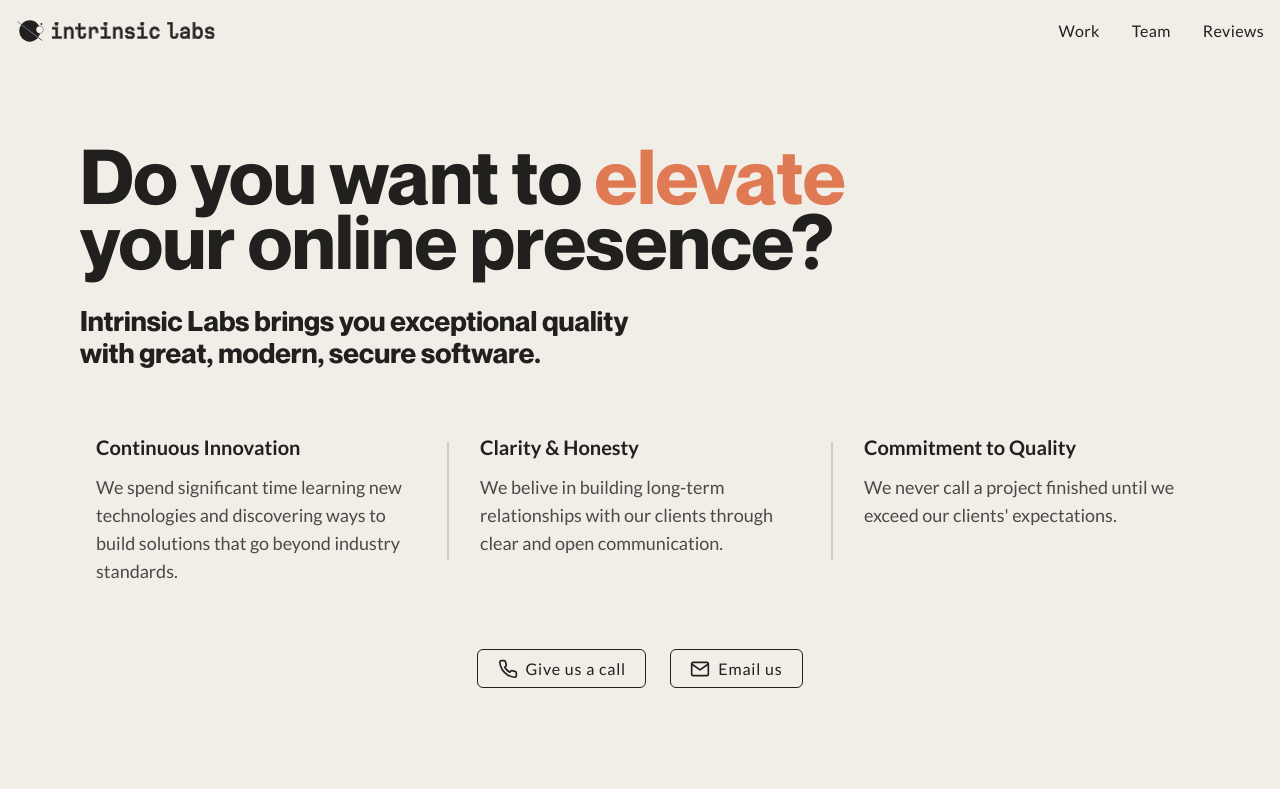
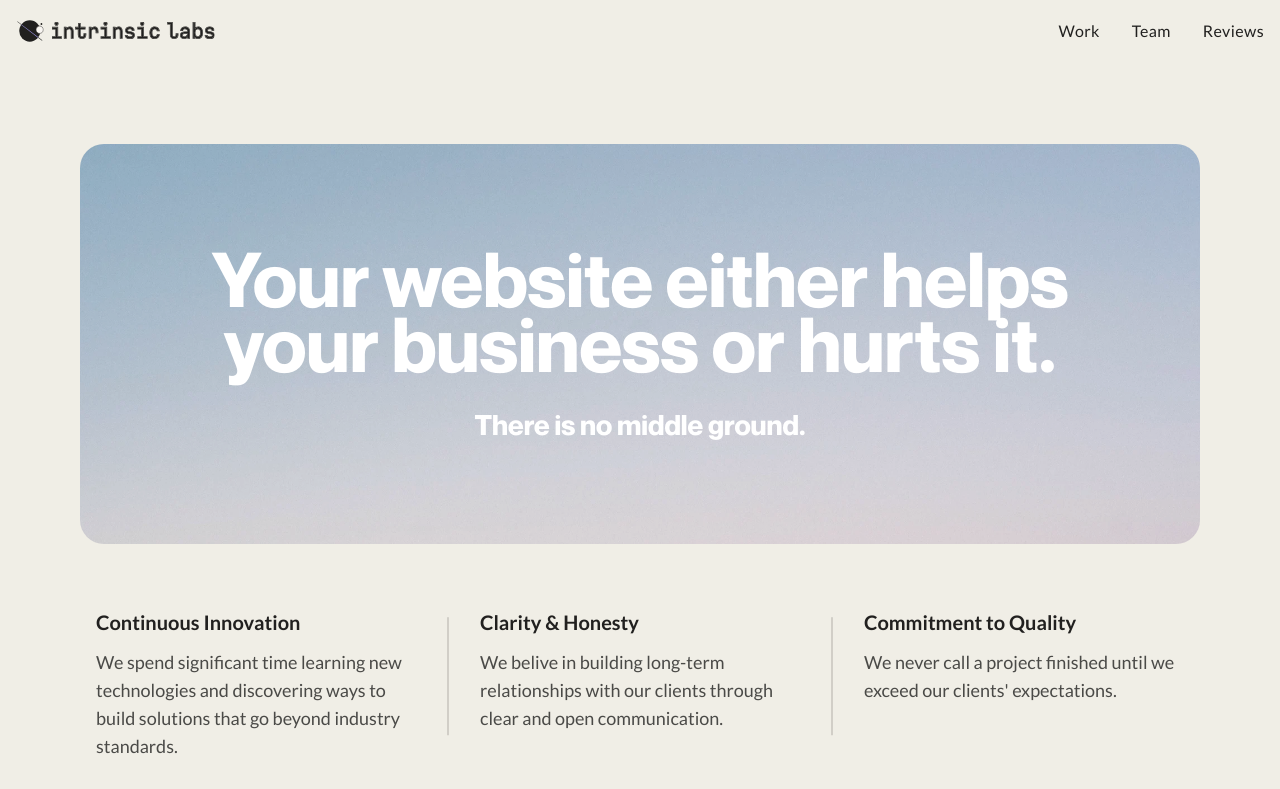
Before and after one commit to intrinsic-labs/intrinsiclabs.co, a Next.js app: page / in a window 1280 px wide. Shown: the top 789 px of the page. Built offline with nearby package versions, Linux system fonts and the light colour scheme.

Commit message:
upgrade hero

```diff
--- a/src/components/home/Hero.tsx
+++ b/src/components/home/Hero.tsx
@@ -1,23 +1,28 @@
+import Image from 'next/image';
 
 const Hero = () => (
   <div className="min-h-[40vh] flex items-center relative overflow-hidden bg-background parallax-section">
-    <div className="container-custom relative z-10 mt-24 md:py-12 flex flex-col items-start justify-center">
-      <div className="max-w-3xl w-full flex flex-col items-start justify-center text-left">
-        {/* <Image
-          src="/images/logo/vertical_black.svg"
-          alt="Intrinsic Labs Logo"
-          width={300}
-          height={300}
-          className="w-[300px] h-[300px] md:w-[500px] md:h-[500px] mx-auto"
-        /> */}
-        <h1 className="heading-xl font-bold mb-8">
-          Do you want to <span className="text-orange font-bold">elevate</span> your online presence?
-        </h1>
+    <div className="container-custom relative z-10 mt-24 md:py-12 flex flex-col items-center justify-center">
+      <div className="max-w-7xl w-full flex flex-col items-center justify-center text-center">
+        <div className="relative mx-auto rounded-3xl overflow-hidden w-full h-[40vh] md:h-[50vh]">
+          <Image
+            src="/images/sunset.webp"
+            alt="Intrinsic Labs Logo"
+            width={2000}
+            height={2000}
+            className="w-full h-full object-cover object-center opacity-80"
+          />
+          <div className="absolute inset-0 flex flex-col items-center justify-center text-center px-4 lg:max-w-4xl mx-auto">
+            <h1 className="heading-xl font-bold mb-8 text-white">
+              Your website either <span className="font-bold">helps</span> your business or <span className=" font-bold">hurts</span> it.
+            </h1>
 
-        <div>
-          <h4 className="heading-sm max-w-xl mx-auto line-spacing-lg mb-8 md:mb-0">
-          Intrinsic Labs brings you exceptional quality with great, modern, secure software.
-          </h4>
+            <div>
+              <h4 className="heading-sm max-w-xl mx-auto line-spacing-lg mb-8 md:mb-0 text-white">
+              There is no middle ground.
+              </h4>
+            </div>
+          </div>
         </div>
 
       </div>
--- a/src/components/home/ValuesSection.tsx
+++ b/src/components/home/ValuesSection.tsx
@@ -11,7 +11,7 @@ const ValuesSection = () => {
     <section
       id="values"
       ref={sectionRef}
-      className="pb-16 md:pb-24 bg-background relative overflow-hidden border-t border-slate/30 dark:border-creme/30 lg:border-none pt-4 md:pt-8 lg:pt-0"
+      className="pb-16 md:pb-24 bg-background relative overflow-hidden pt-4 md:pt-8 lg:pt-0"
     >
 
       <div className="container-custom relative z-10 pb-8 md:pb-0">
```
Also changed, not shown: public/images/sunset.webp (added), public/images/wood.webp (added).
